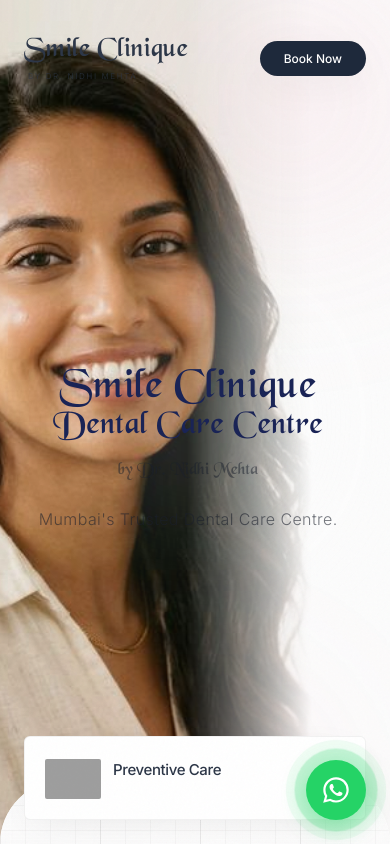
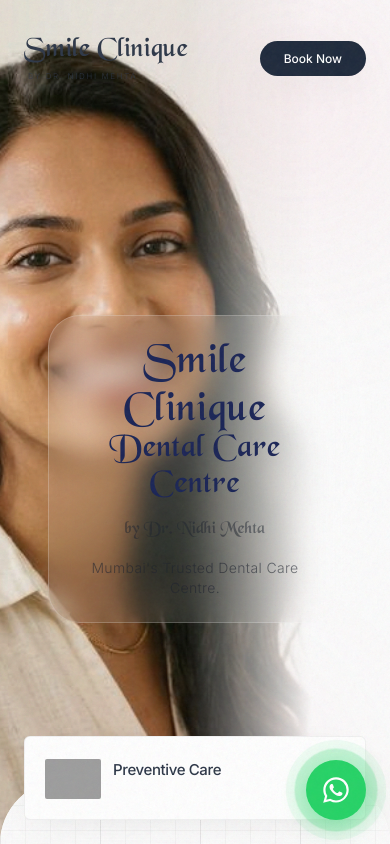
Before and after one commit to dentist4smileclinique/smile-clinique, a Next.js app: page / in a window 390 px wide. Shown: the top 844 px of the page. Built offline with nearby package versions, Linux system fonts and the light colour scheme; grey boxes are pictures that could not be loaded.

Commit message:
Major mobile overhaul: disabled Lenis, rebuilt testimonials carousel, and fixed hero legibility

```diff
--- a/src/app/page.tsx
+++ b/src/app/page.tsx
@@ -317,8 +317,8 @@
 
   return (
     <motion.div
-      style={{ x, y, rotate, zIndex, scale }}
-      className="absolute top-1/2 left-1/2 -track-center -translate-x-1/2 -translate-y-1/2 pointer-events-auto cursor-none origin-bottom px-4"
+      style={isMobile ? { zIndex } : { x, y, rotate, zIndex, scale }}
+      className={`absolute top-1/2 left-1/2 -track-center -translate-x-1/2 -translate-y-1/2 pointer-events-auto cursor-none origin-bottom px-4 ${isMobile ? 'w-full flex justify-center' : ''}`}
       onMouseEnter={onHover}
       onMouseLeave={onLeave}
     >
@@ -346,9 +346,11 @@
 
   // Smooth Scroll Initialization (Lenis) — desktop only for better mobile perf
   useEffect(() => {
-    const mobile = window.innerWidth < 768 || 'ontouchstart' in window;
-    setIsMobile(mobile);
-    if (mobile) return; // Skip Lenis on mobile — native scroll is faster
+    // Detect mobile/touch device
+    const isTouch = 'ontouchstart' in window || navigator.maxTouchPoints > 0;
+    setIsMobile(isTouch);
+
+    if (isTouch) return; // Skip Lenis on mobile — native scroll is faster and smoother
 
     const lenis = new Lenis({
       duration: 1.2,
@@ -537,23 +539,25 @@
         {/* Soft ambient glow behind text to ensure legibility over dark image areas */}
         <div className="absolute top-1/2 left-[35%] -translate-y-1/2 w-[30vw] h-[30vw] bg-[#fcfcfc] rounded-full blur-[100px] z-[5] pointer-events-none opacity-90" />
 
-        {/* Right-Aligned Typography layer */}
-        <div className="relative z-10 w-full flex justify-end items-center pointer-events-none mt-[10vh] md:mt-0 pr-[4%] md:pr-[2%]">
-          <motion.div
-            initial={{ opacity: 0 }}
-            animate={{ opacity: 1 }}
+        {/* Typography layer */}
+        <div className="relative z-10 w-full flex justify-center md:justify-end items-center pointer-events-none mt-[15vh] md:mt-0 pr-0 md:pr-[2%]">
+          <motion.div
+            initial={{ opacity: 0, y: 20 }}
+            animate={{ opacity: 1, y: 0 }}
             transition={{ duration: 1.2, delay: 0.4 }}
-            className="flex flex-col items-center md:items-end w-full md:w-[55%] lg:w-[50%]"
-          >
-            <h1 className="flex flex-col items-center text-center">
+            className="flex flex-col items-center md:items-end w-full md:w-[55%] lg:w-[50%] px-6"
+          >
+            <div className="bg-white/10 md:bg-transparent backdrop-blur-md md:backdrop-blur-none p-6 md:p-0 rounded-[2rem] md:rounded-none border border-white/20 md:border-none flex flex-col items-center md:items-end">
+              <h1 className="flex flex-col items-center text-center md:items-end md:text-right">
                 <span className="font-chancery text-[11vw] md:text-[5.5vw] text-[#1a2456] leading-[1.1] tracking-[0.01em]">Smile Clinique</span>
                 <span className="font-chancery text-[8.5vw] md:text-[4.2vw] text-[#1a2456] leading-[1.1] tracking-[0.01em] -mt-1 md:-mt-2">Dental Care Centre</span>
               </h1>
               <span className="font-chancery text-[4.5vw] md:text-[1.8vw] text-[#1a202c]/50 tracking-normal mt-3 md:mt-5">by Dr. Nidhi Mehta</span>
-            <div className="w-full flex justify-center md:justify-end mt-6 md:mt-8">
-              <p className="font-sans text-base md:text-xl text-[#1a202c]/60 font-light tracking-wide text-center md:text-right">
+              <div className="w-full flex justify-center md:justify-end mt-4 md:mt-8">
+                <p className="font-sans text-sm md:text-xl text-[#1a202c]/60 font-light tracking-wide text-center md:text-right">
                   Mumbai&apos;s Trusted Dental Care Centre.
                 </p>
+              </div>
             </div>
           </motion.div>
         </div>
@@ -1380,30 +1384,30 @@
         </div>
       </section>
 
-      {/* 9. Patient Stories (Cyclical Arc Carousel) */}
-      <section id="testimonials" ref={arcContainerRef} className="relative z-[100] h-[400vh] bg-aura-beige -mt-16 rounded-t-[4rem] md:rounded-t-[6rem] shadow-[0_-20px_50px_rgba(0,0,0,0.02),inset_0_2px_0_rgba(255,255,255,0.3)]">
-        <div className="sticky top-0 h-[100vh] w-full flex items-center justify-center overflow-hidden pt-16">
+      {/* 9. Patient Stories (Carousel) */}
+      <section id="testimonials" ref={arcContainerRef} className={`relative z-[100] ${isMobile ? 'py-20 h-auto' : 'h-[400vh]'} bg-aura-beige -mt-16 rounded-t-[4rem] md:rounded-t-[6rem] shadow-[0_-20px_50px_rgba(0,0,0,0.02),inset_0_2px_0_rgba(255,255,255,0.3)]`}>
+        <div className={`${isMobile ? 'relative h-auto' : 'sticky top-0 h-[100vh]'} w-full flex items-center justify-center overflow-hidden pt-16`}>
 
           {/* Background Large Text */}
           <div
-            className="absolute inset-0 flex items-center justify-center pointer-events-none z-0 px-10"
+            className="absolute inset-0 flex items-center justify-center pointer-events-none z-0 px-6"
             style={{ backgroundImage: 'radial-gradient(circle at center, rgba(217, 255, 0, 0.2) 0%, transparent 50%)' }}
           >
-            <h2 className="font-display font-bold text-[14vw] md:text-[18vw] leading-[0.85] uppercase tracking-tighter text-aura-black/5 text-center mix-blend-multiply">
-              WELLNESS<br />STORIES<br />SHARE
+            <h2 className="font-display font-bold text-[15vw] md:text-[18vw] leading-[0.85] uppercase tracking-tighter text-aura-black/5 text-center mix-blend-multiply">
+              WELLNESS<br />STORIES
             </h2>
           </div>
 
           {/* Cards Container */}
-          <div className="relative w-full h-[600px] max-w-[1600px] mx-auto z-10 pointer-events-none perspective-[1000px] mt-24">
+          <div className={`relative w-full ${isMobile ? 'flex overflow-x-auto snap-x snap-mandatory px-6 gap-6 no-scrollbar pb-12 h-auto' : 'h-[600px] perspective-[1000px]'} max-w-[1600px] mx-auto z-10 mt-12 md:mt-24`}>
             {[
               { theme: 'light' as const, quote: "Visited Dr. Nidhi at Smile Clinique in Malabar Hill. Fabulous experience. All precautions taken care off. Superb skill!", author: "Nancy Mehta", location: "Google Review • 5 Stars" },
               { theme: 'image' as const, author: "Nancy Mehta", location: "Google Review • 5 Stars", img: "/nancy2.png" },
               { theme: 'lime' as const, quote: "Good doctors, well equipped, honest advice, good work. Aur kya chahiye! Perfect clinical skill and finesse.", author: "Himanshu Dhoria", location: "Mumbai Resident" },
               { theme: 'image' as const, author: "Himanshu Dhoria", location: "Google Review • 5 Stars", img: "/himanshu2.png" }
             ].map((card, i, arr) => (
+              <div key={i} className={`${isMobile ? 'snap-center shrink-0 w-[85vw] flex items-center justify-center' : ''}`}>
                 <ArcCard
-                key={i}
                   index={i}
                   totalCards={arr.length}
                   progress={arcProgress}
@@ -1412,6 +1416,7 @@
                   onLeave={() => { setIsHovering(false); setCursorText(""); }}
                   windowWidth={windowWidth}
                 />
+              </div>
             ))}
           </div>
         </div>
```
Lines whose indentation alone changed are shown as unchanged.
